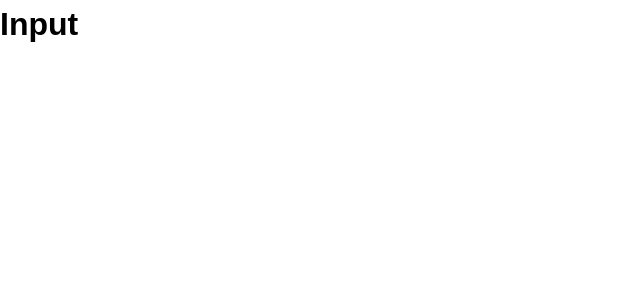
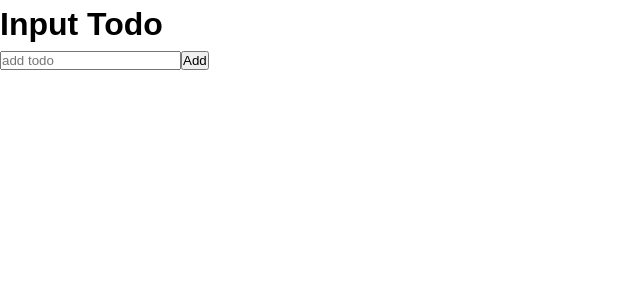
Before and after one commit to hisbanbardai/todo-PERN, a React (Vite) app in the folder client/: page / in a window 1280 px wide. Shown: the top 300 px of the page, without its empty margins (0-640 px from the left). Built offline with nearby package versions, Linux system fonts and the light colour scheme.

Commit message:
Add form and h1 elements in todo input component

```diff
--- a/client/src/components/TodoInput/TodoInput.jsx
+++ b/client/src/components/TodoInput/TodoInput.jsx
@@ -1,3 +1,11 @@
 export default function TodoInput() {
-  return <h1>Input</h1>;
+  return (
+    <>
+      <h1 className="main-heading">Input Todo</h1>
+      <form className="input-todo-form">
+        <input type="text" placeholder="add todo" />
+        <button className="btn-add">Add</button>
+      </form>
+    </>
+  );
 }
```
